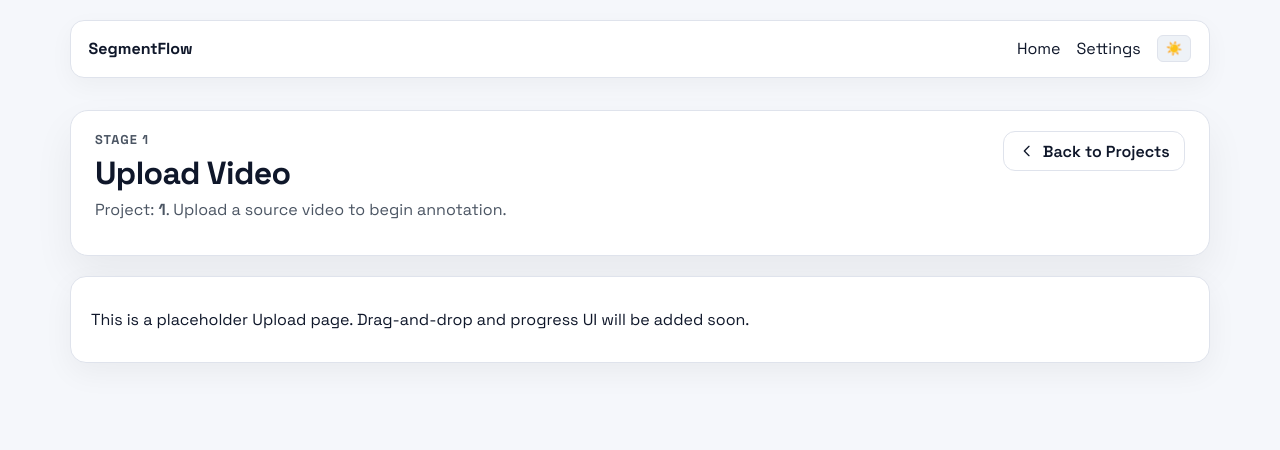
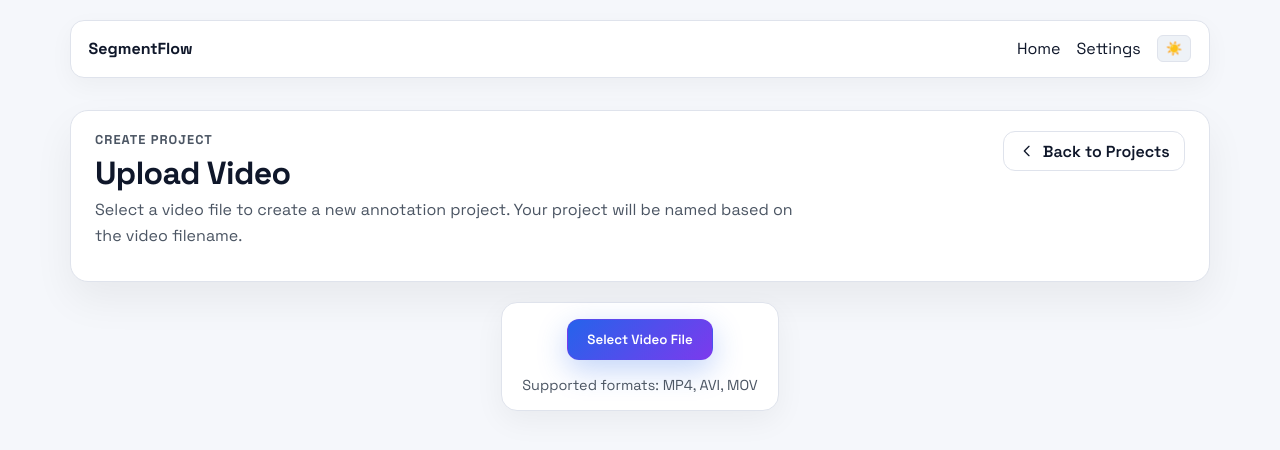
Before and after one commit to Woz4tetra/SegmentFlow, a Vue app in the folder frontend/: page /projects/1/upload in a window 1280 px wide. Shown: the top 450 px of the page. Built offline with nearby package versions, Linux system fonts and the light colour scheme; no server answers.

Commit message:
make create project the upload stage 1 screen

```diff
--- a/frontend/src/pages/Home.vue
+++ b/frontend/src/pages/Home.vue
@@ -4,8 +4,7 @@
       <p class="eyebrow">Projects</p>
       <h1>Annotation Projects</h1>
       <p class="lede">
-        Browse every labeling project, monitor its stage, and jump back into work fast. UI-001 delivers the
-        grid-first home view the team can build on.
+        Create a new project and upload a video, or upload a video to an existing project to continue annotation.
       </p>
       <div class="hero__meta">
         <span class="pill">{{ total }} projects</span>
@@ -16,8 +15,8 @@
       <button class="ghost" type="button" :disabled="loading" @click="handleRefresh">
         {{ loading ? 'Refreshing...' : 'Refresh' }}
       </button>
-      <button class="primary" type="button" @click="openCreate">
-        New Project
+      <button class="primary" type="button" @click="handleCreateProject">
+        + New Project
       </button>
     </div>
   </section>
@@ -42,8 +41,7 @@
     <div v-else-if="!orderedProjects.length" class="empty">
       <div>
         <p class="empty__title">No projects yet</p>
-        <p class="empty__body">Create a project to start annotating videos. You will see it appear here instantly.</p>
-        <button class="primary" type="button" @click="openCreate">Create Project</button>
+        <p class="empty__body">Click "New Project" to create your first project, then upload a video to begin annotation.</p>
       </div>
     </div>
 
@@ -72,7 +70,6 @@
             </span>
           </div>
           <div class="thumb__name">{{ project.name }}</div>
-          <p class="thumb__id">{{ shortId(project.id) }}</p>
         </div>
 
         <div class="meta">
@@ -92,8 +89,6 @@
       </article>
     </div>
   </section>
-
-  <CreateProjectModal :open="createOpen" @close="createOpen = false" @submit="handleCreate" />
 </template>
 
 <script lang="ts" setup>
@@ -102,13 +97,11 @@
 import type { Project, ProjectStage } from '../stores/projects';
 import { useProjectsStore } from '../stores/projects';
 import { useRouter } from 'vue-router';
-import CreateProjectModal from '../components/CreateProjectModal.vue';
 
 const projectsStore = useProjectsStore();
 const { projects, total, loading, error } = storeToRefs(projectsStore);
 const { fetchProjects } = projectsStore;
 const router = useRouter();
-const createOpen = ref(false);
 
 const stageMeta: Record<ProjectStage, { label: string; tone: 'info' | 'warn' | 'success' | 'accent' }> = {
   upload: { label: 'Stage 1 / Upload', tone: 'accent' },
@@ -156,8 +149,6 @@
   return { background: `linear-gradient(135deg, ${from}, ${to})` };
 };
 
-const shortId = (id?: string): string => `ID: ${(id ?? '????????').slice(0, 8)}`;
-
 const labelForStage = (stage: ProjectStage): string => stageMeta[stage]?.label ?? 'Unknown stage';
 const toneForStage = (stage: ProjectStage): string => stageMeta[stage]?.tone ?? 'info';
 
@@ -181,16 +172,8 @@
   await fetchProjects();
 };
 
-const openCreate = () => {
-  createOpen.value = true;
-};
-
-const handleCreate = async ({ name, active }: { name: string; active: boolean }) => {
-  const created = await projectsStore.createProject(name, active);
-  createOpen.value = false;
-  if (created?.id) {
-    router.push({ name: 'Upload', params: { id: created.id } });
-  }
+const handleCreateProject = () => {
+  router.push({ name: 'Upload', params: { id: 'new' } });
 };
 
 onMounted(() => {
--- a/frontend/src/pages/Upload.vue
+++ b/frontend/src/pages/Upload.vue
@@ -2,9 +2,11 @@
   <!-- Top hero: same width and style approach as Home hero -->
   <section class="hero">
     <div class="hero__text">
-      <p class="eyebrow">Stage 1</p>
+      <p class="eyebrow">Create Project</p>
       <h1>Upload Video</h1>
-      <p class="lede">Project: <strong>{{ id }}</strong>. Upload a source video to begin annotation.</p>
+      <p class="lede">
+        Select a video file to create a new annotation project. Your project will be named based on the video filename.
+      </p>
     </div>
     <div class="hero__actions">
       <router-link to="/" class="ghost btn-icon" title="Back to Projects">
@@ -19,15 +21,62 @@
   <!-- Main upload card: full-width like Home hero card -->
   <section class="content">
     <div class="upload-card">
-      <p>This is a placeholder Upload page. Drag-and-drop and progress UI will be added soon.</p>
+      <div class="upload-area">
+        <input
+          ref="fileInput"
+          type="file"
+          accept="video/*"
+          style="display: none"
+          @change="handleFileSelect"
+        />
+        <button
+          class="upload-button"
+          :disabled="isCreatingProject"
+          @click="triggerFileInput"
+        >
+          {{ isCreatingProject ? 'Creating project...' : 'Select Video File' }}
+        </button>
+        <p class="upload-hint">Supported formats: MP4, AVI, MOV</p>
+      </div>
     </div>
   </section>
 </template>
 
 <script lang="ts" setup>
-import { useRoute } from 'vue-router';
-const route = useRoute();
-const id = route.params.id as string;
+import { ref } from 'vue';
+import { useRouter } from 'vue-router';
+import { useProjectsStore } from '../stores/projects';
+
+const router = useRouter();
+const projectsStore = useProjectsStore();
+const fileInput = ref<HTMLInputElement | null>(null);
+const isCreatingProject = ref(false);
+
+const handleFileSelect = async (event: Event) => {
+  const input = event.target as HTMLInputElement;
+  const file = input.files?.[0];
+
+  if (!file) return;
+
+  // Extract filename without extension as project name
+  const filename = file.name.replace(/\.[^/.]+$/, '');
+  const projectName = filename || 'Untitled Project';
+
+  isCreatingProject.value = true;
+  try {
+    const created = await projectsStore.createProject(projectName, true);
+    if (created?.id) {
+      // Project created successfully, reset form
+      fileInput.value = null;
+    }
+  } finally {
+    isCreatingProject.value = false;
+  }
+};
+
+const triggerFileInput = () => {
+  fileInput.value?.click();
+};
 </script>
 
 <style scoped>
@@ -67,9 +116,13 @@
   border-radius: 12px;
   font-weight: 600;
   text-decoration: none;
+  cursor: pointer;
+  transition: transform 0.12s ease, box-shadow 0.12s ease;
 }
 
-.content { width: 100%; }
+.ghost:hover {
+  transform: translateY(-2px);
+}
 .upload-card {
   width: 100%;
   border: 1px solid var(--border, #dfe3ec);
@@ -83,4 +136,39 @@
   .hero { flex-direction: column; }
   .hero__actions { justify-content: flex-start; }
 }
+
+.upload-area {
+  display: flex;
+  flex-direction: column;
+  align-items: center;
+  gap: 1rem;
+}
+
+.upload-button {
+  padding: 0.7rem 1.2rem;
+  border-radius: 12px;
+  background: linear-gradient(135deg, #2563eb, #7c3aed);
+  color: #ffffff;
+  font-weight: 600;
+  border: 1px solid rgba(124, 58, 237, 0.35);
+  cursor: pointer;
+  box-shadow: 0 10px 30px rgba(37, 99, 235, 0.28);
+  transition: transform 0.12s ease, box-shadow 0.12s ease;
+}
+
+.upload-button:hover:not(:disabled) {
+  transform: translateY(-2px);
+  box-shadow: 0 14px 36px rgba(37, 99, 235, 0.35);
+}
+
+.upload-button:disabled {
+  opacity: 0.6;
+  cursor: not-allowed;
+}
+
+.upload-hint {
+  color: var(--muted, #4b5563);
+  font-size: 0.9rem;
+  margin: 0;
+}
 </style>
```
